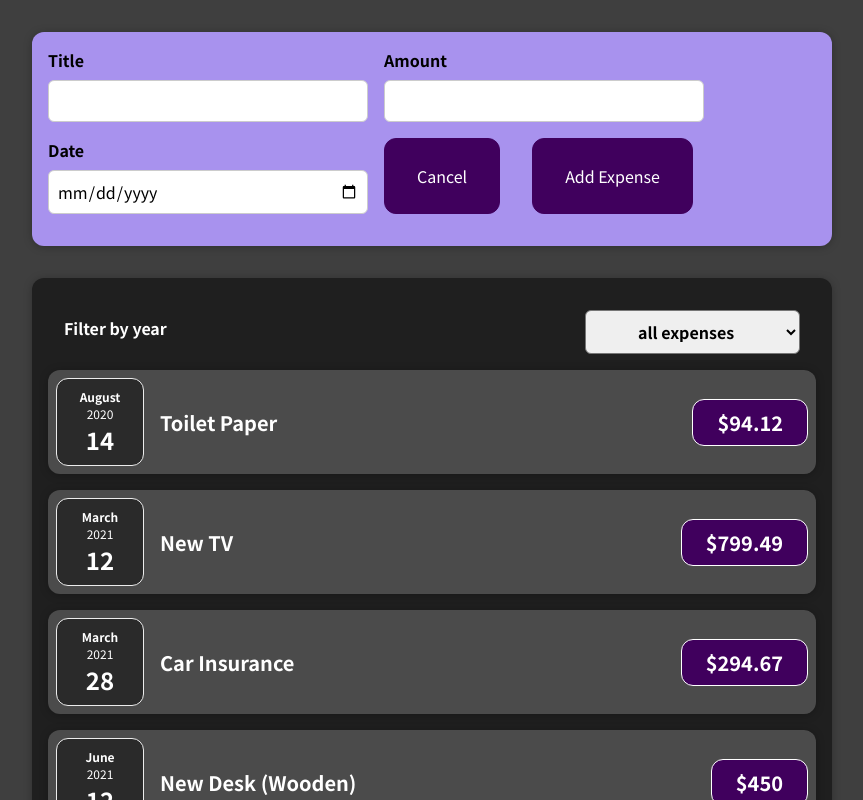
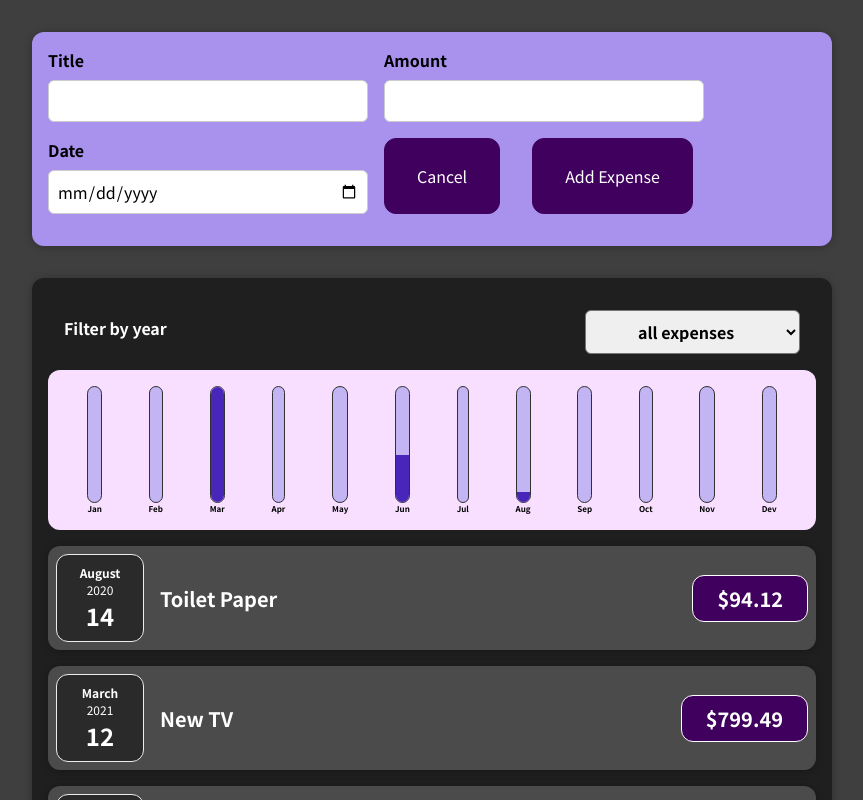
Before and after one commit to Skwieru/expenses-tracker-react, a React (Create React App) app: page / in a window 1280 px wide. Shown: the top 800 px of the page, without its empty margins (208-1071 px from the left). Built offline with nearby package versions, Linux system fonts and the light colour scheme.

Commit message:
finished chart component

```diff
--- a/src/components/Chart/Chart.js
+++ b/src/components/Chart/Chart.js
@@ -13,7 +13,7 @@ const Chart = (props) => {
           key={dataPoint.label}
           value={dataPoint.value}
           maxValue={totalMaximum}
-          label={dataPoint.lable}
+          label={dataPoint.label}
         />
       ))}
     </div>
--- a/src/components/Chart/ChartBar.js
+++ b/src/components/Chart/ChartBar.js
@@ -1,4 +1,5 @@
 import React from "react";
+import "./ChartBar.css";
 
 const ChartBar = (props) => {
   let barFillHeight = "0%";
--- a/src/components/Expenses/Expenses.js
+++ b/src/components/Expenses/Expenses.js
@@ -3,6 +3,7 @@ import ExpensesList from "./ExpensesList";
 import ExpensesFilter from "../ExpensesFilter/ExpensesFilter";
 import "./Expenses.css";
 import Card from "../UI/Card";
+import ExpensesChart from "./ExpensesChart";
 
 const Expenses = (props) => {
   const [filteredYear, setFilterState] = useState("all-items");
@@ -22,6 +23,7 @@ const Expenses = (props) => {
           selected={filteredYear}
           liftFilterState={liftFilterState}
         />
+        <ExpensesChart expenses={filteredExpenses} />
         <ExpensesList expenses={filteredExpenses} />
       </Card>
     </>
--- a/src/components/Expenses/ExpensesChart.js
+++ b/src/components/Expenses/ExpensesChart.js
@@ -17,7 +17,7 @@ const ExpensesChart = (props) => {
     { label: "Dev", value: 0 },
   ];
 
-  for (const expense in props.expenses) {
+  for (const expense of props.expenses) {
     const expenseMonth = expense.date.getMonth();
     chartDataPoints[expenseMonth].value += expense.amount;
   }
--- a/src/components/NewExpense/ExpenseForm.js
+++ b/src/components/NewExpense/ExpenseForm.js
@@ -22,7 +22,7 @@ const ExpenseForm = (props) => {
     }
     const expenseData = {
       title: enteredTitle,
-      amount: enteredAmount,
+      amount: +enteredAmount,
       date: new Date(enteredDate),
     };
     console.log(expenseData);
```
